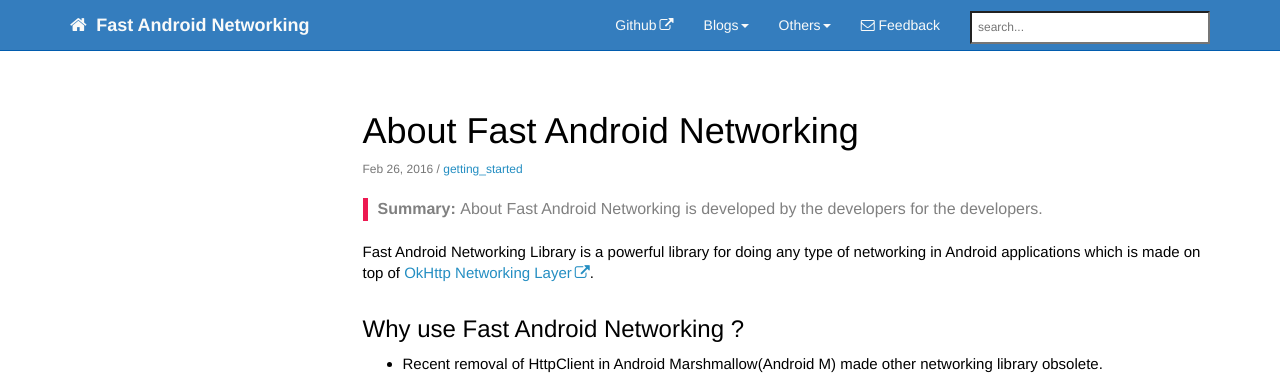
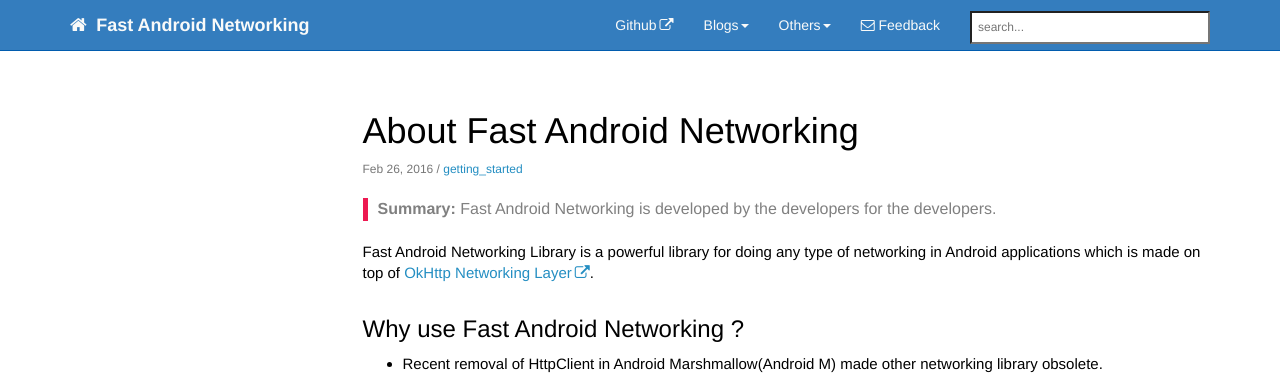
Before and after one commit to amitshekhariitbhu/Fast-Android-Networking, a Jekyll site: the page built from _posts/2016-02-26-about-fast-android-networking.md, in a window 1280 px wide. Shown: the top 387 px of the page. Built offline with Jekyll 4.4.1, drawn with Linux system fonts in a browser that asks for light colours; nearby versions of some CDN libraries; comment, search, counter and statistics services are not loaded.

Commit message:
baseUrl bug fix

```diff
--- a/_config.yml
+++ b/_config.yml
@@ -11,7 +11,7 @@
 company_name: Fast Android Netwoking | Amit Shekhar
 # this appears in the footer
 
-github_editme_path: amitshekhariitbhu/fast-android-networking/blob/gh-pages/pages/
+#github_editme_path: amitshekhariitbhu/fast-android-networking/blob/gh-pages/pages/
 # if you're using Github, provide the basepath to the branch you've created for reviews, following the sample here. if not, leave this value blank.
 
 disqus_shortname: amitshekhar
--- a/_posts/2016-02-26-about-fast-android-networking.md
+++ b/_posts/2016-02-26-about-fast-android-networking.md
@@ -2,7 +2,7 @@
 title:  "About Fast Android Networking"
 published: true
 permalink: about-fast-android-networking.html
-summary: "About Fast Android Networking is developed by the developers for the developers."
+summary: "Fast Android Networking is developed by the developers for the developers."
 tags: [about, getting_started]
 ---
 
--- a/search.json
+++ b/search.json
@@ -23,7 +23,7 @@
 "title": "{{ post.title | escape }}",
 "tags": "{{ post.tags }}",
 "keywords": "{{post.keywords}}",
-"url": "{{ post.url }}",
+"url": "{{ post.url | remove: "/"}}",
 "summary": "{{post.summary | strip }}"
 }
 {% unless forloop.last %},{% endunless %}
```
